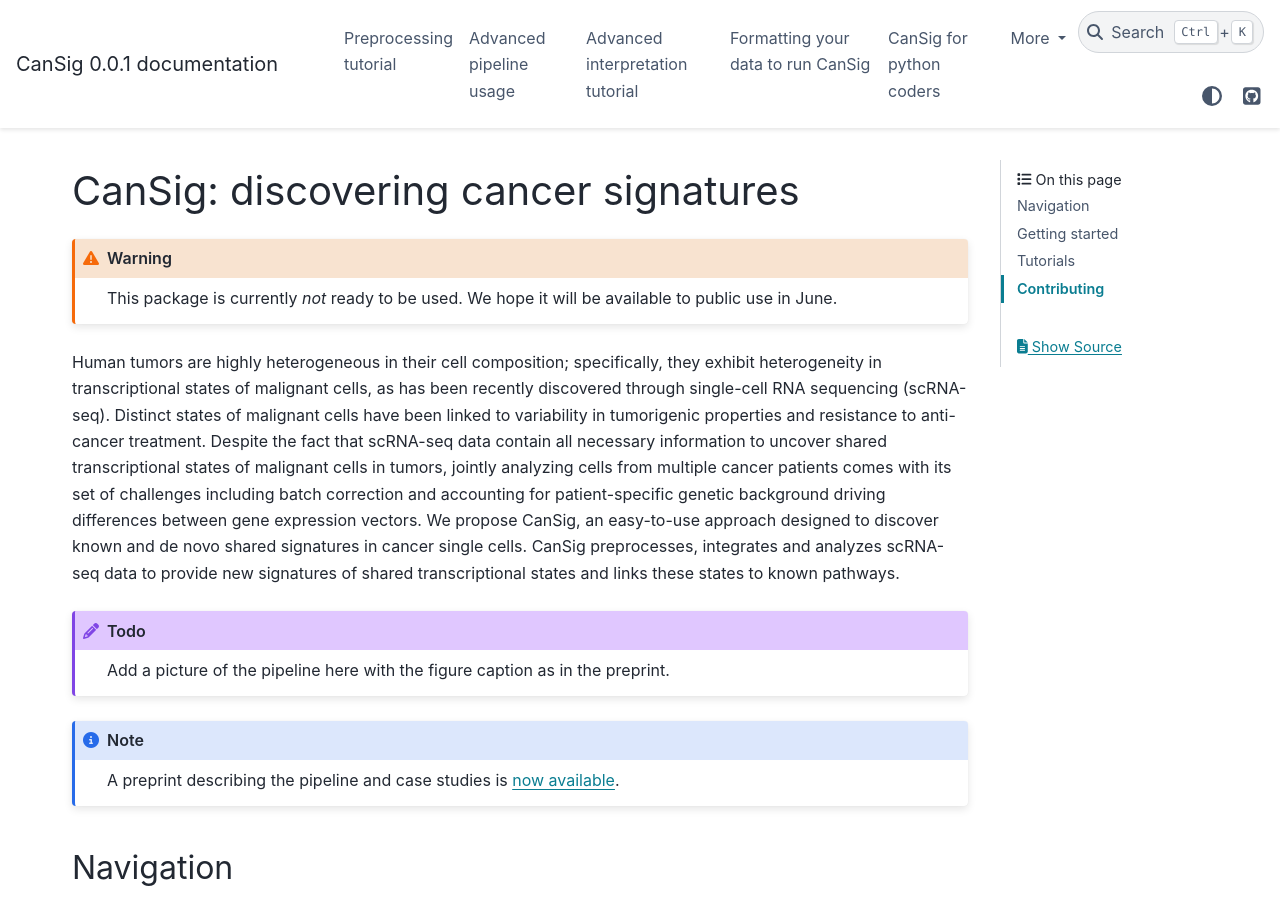
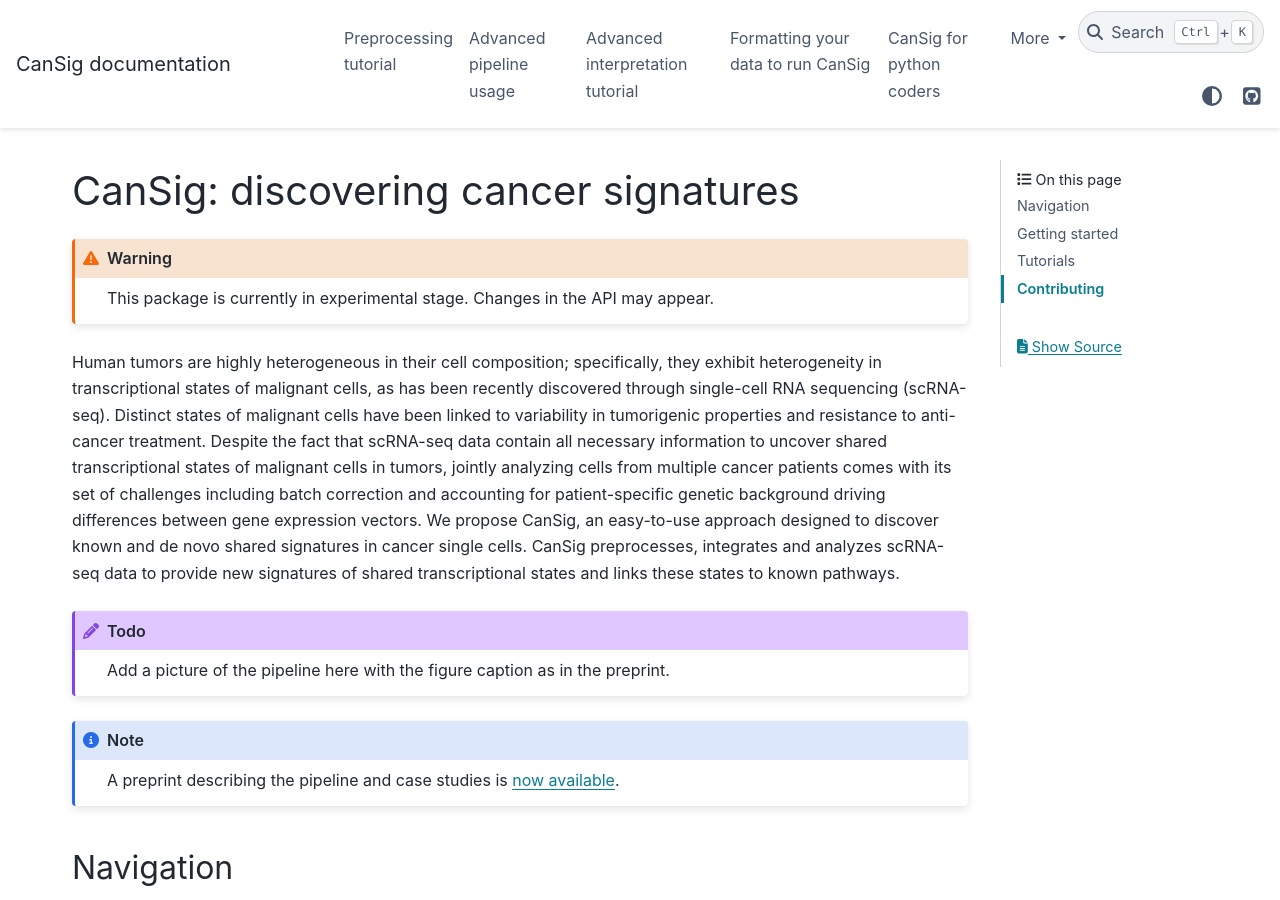
Before and after one commit to BoevaLab/CanSig, a Sphinx documentation site: the page built from docs/index.rst, in a window 1280 px wide and 900 px high. Built offline with Sphinx 7.4.7 and the PyData theme 0.15.4, drawn with Linux system fonts in a browser that asks for light colours.

Commit message:
Minor update to documentation.

```diff
--- a/docs/conf.py
+++ b/docs/conf.py
@@ -26,7 +26,8 @@ copyright = "2022 CanSig team"
 author = "CanSig contributors"
 
 # The full version, including alpha/beta/rc tags
-release = "0.0.1"
+release = ""
+latex_elements = {"releasename": ""}
 
 
 # -- General configuration ---------------------------------------------------
--- a/docs/index.rst
+++ b/docs/index.rst
@@ -2,7 +2,7 @@ CanSig: discovering cancer signatures
 =====================================
 
 .. warning::
-   This package is currently *not* ready to be used. We hope it will be available to public use in June.
+   This package is currently in experimental stage. Changes in the API may appear.
 
 Human tumors are highly heterogeneous in their cell composition; specifically, they exhibit heterogeneity in transcriptional states of malignant cells, as has been recently discovered through single-cell RNA sequencing (scRNA-seq). Distinct states of malignant cells have been linked to variability in tumorigenic properties and resistance to anti-cancer treatment. Despite the fact that scRNA-seq data contain all necessary information to uncover shared transcriptional states of malignant cells in tumors, jointly analyzing cells from multiple cancer patients comes with its set of challenges including batch correction and accounting for patient-specific genetic background driving differences between gene expression vectors. We propose CanSig, an easy-to-use approach designed to discover known and de novo shared signatures in cancer single cells. CanSig preprocesses, integrates and analyzes scRNA-seq data to provide new signatures of shared transcriptional states and links these states to known pathways.
 
```
Also changed, not shown: README.md (+1 -1 lines).
